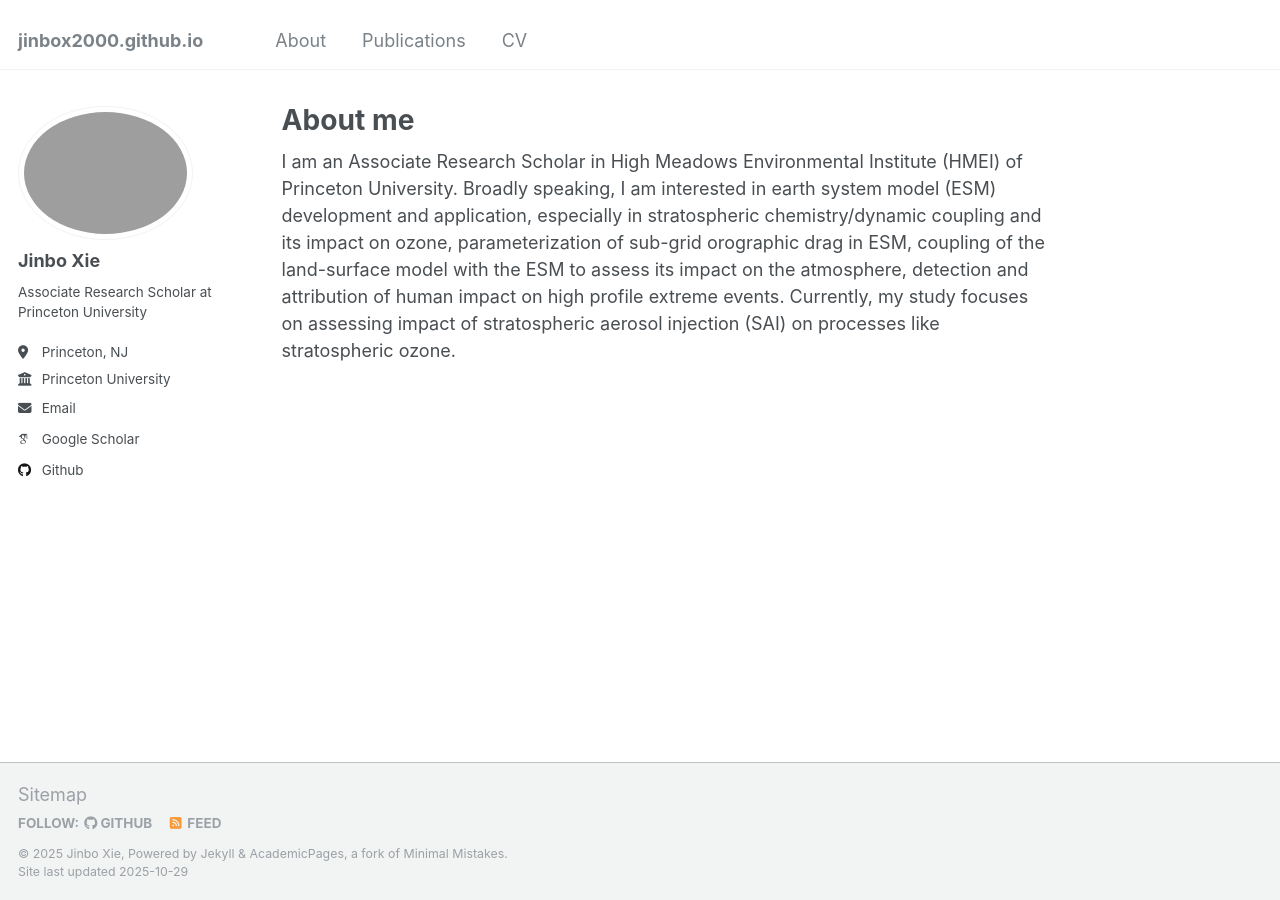
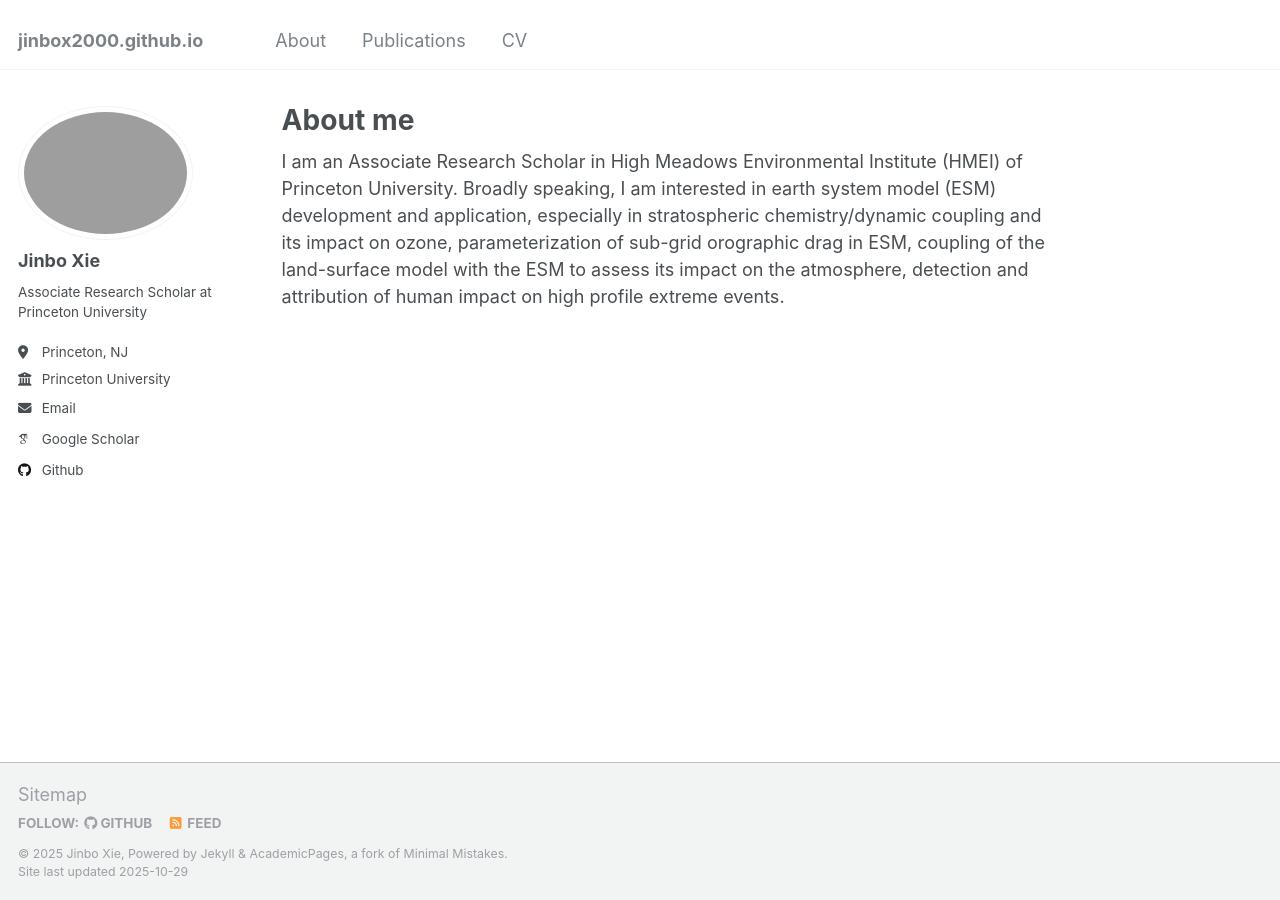
Before and after one commit to jinbox2000/jinbox2000.github.io, a Jekyll site: the page built from _pages/about.md, in a window 1280 px wide. Built offline with Jekyll 4.4.1, drawn with Linux system fonts in a browser that asks for light colours; some web fonts are replaced.

Commit message:
Update about.md

```diff
--- a/_pages/about.md
+++ b/_pages/about.md
@@ -7,4 +7,4 @@ redirect_from:
   - /about.html
 ---
 
-I am an Associate Research Scholar in High Meadows Environmental Institute (HMEI) of Princeton University. Broadly speaking, I am interested in earth system model (ESM) development and application, especially in stratospheric chemistry/dynamic coupling and its impact on ozone, parameterization of sub-grid orographic drag in ESM, coupling of the land-surface model with the ESM to assess its impact on the atmosphere, detection and attribution of human impact on high profile extreme events. Currently, my study focuses on assessing impact of stratospheric aerosol injection (SAI) on processes like stratospheric ozone.
+I am an Associate Research Scholar in High Meadows Environmental Institute (HMEI) of Princeton University. Broadly speaking, I am interested in earth system model (ESM) development and application, especially in stratospheric chemistry/dynamic coupling and its impact on ozone, parameterization of sub-grid orographic drag in ESM, coupling of the land-surface model with the ESM to assess its impact on the atmosphere, detection and attribution of human impact on high profile extreme events.
```
